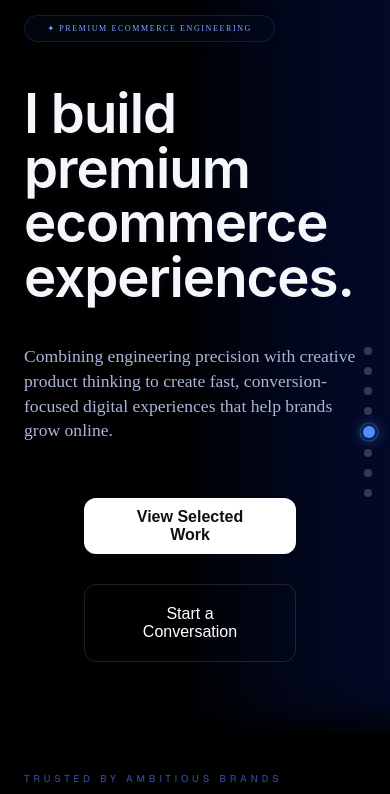
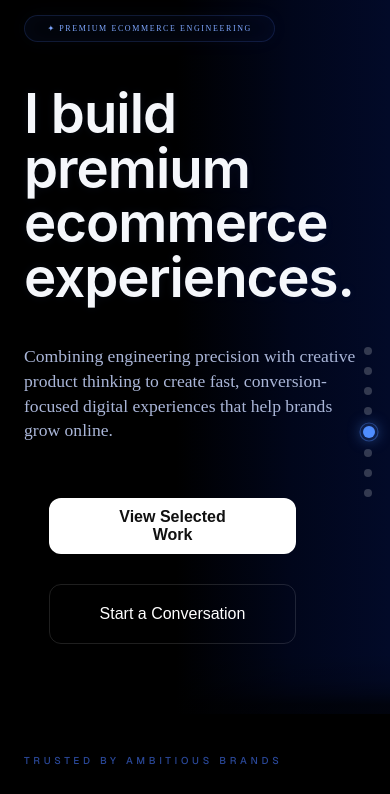
Before and after one commit to josephstephen-dev/joseph-portfolio, a Next.js app: page / in a window 390 px wide. Shown: the top 794 px of the page. Built offline with nearby package versions, Linux system fonts and the light colour scheme.

Commit message:
Premium mobile proof layout

```diff
--- a/src/app/globals.css
+++ b/src/app/globals.css
@@ -340,7 +340,7 @@ body{
   margin-top:20px;
   padding-right:20px;
   align-items:center;
-  padding-left:60px;
+  padding-left:25px;
   margin-bottom:70px;
 
 }
```
